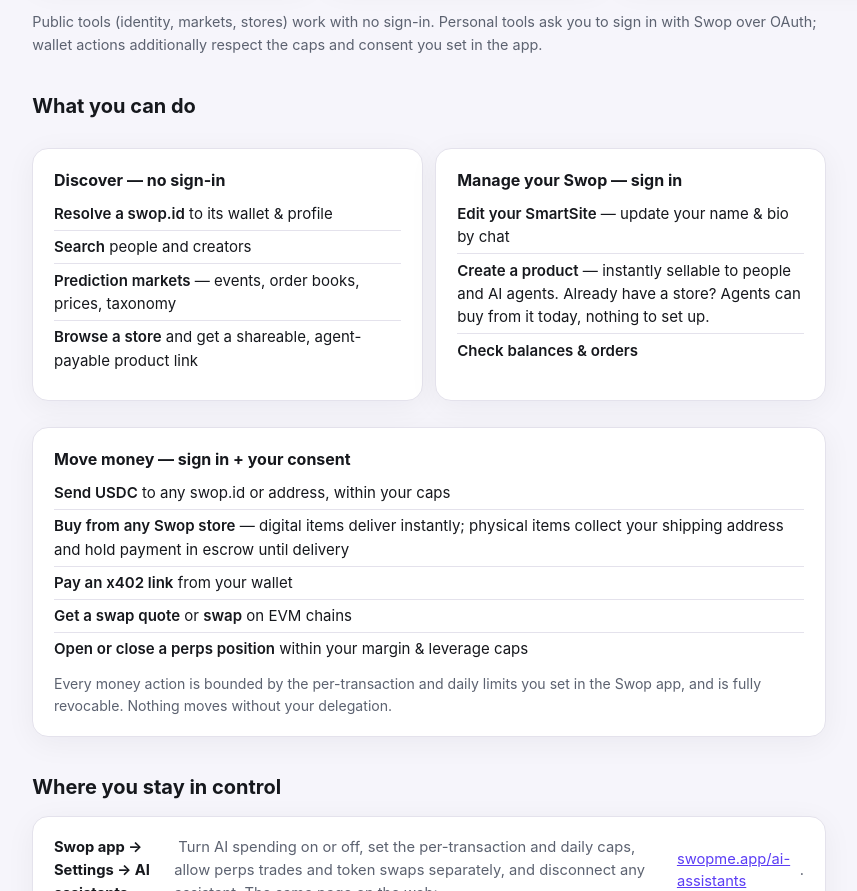
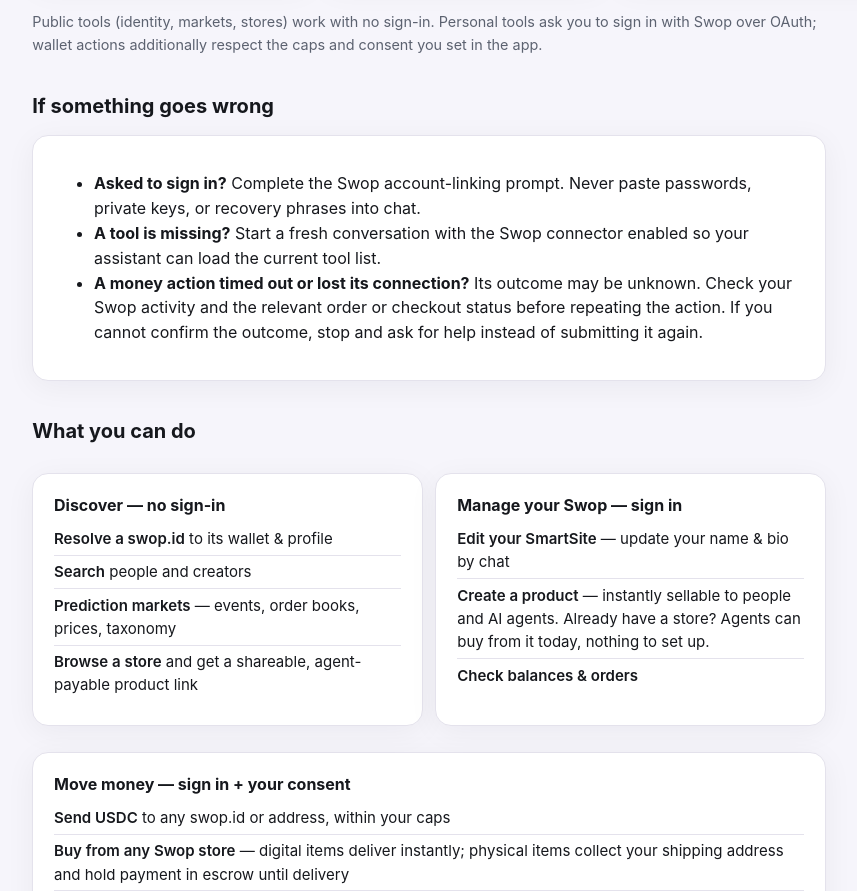
Before and after one commit to Travisswop/swop-mcp, a website: page public/index.html in a window 1280 px wide. Shown: the part 1049-1940 px from the top of the page, without its empty margins (211-1068 px from the left). Drawn offline with Linux system fonts and the light colour scheme.

Commit message:
RELAY: Add connector recovery guidance
Drafted by an El Dorado agent in an isolated worktree. Needs CRITIC review; not for merge without Travis.

```diff
--- a/public/index.html
+++ b/public/index.html
@@ -107,6 +107,15 @@
 </div>
 <p class="mut" style="font-size:.9rem">Public tools (identity, markets, stores) work with no sign-in. Personal tools ask you to sign in with Swop over OAuth; wallet actions additionally respect the caps and consent you set in the app.</p>
 
+<h2>If something goes wrong</h2>
+<div class="card">
+  <ul>
+    <li><b>Asked to sign in?</b> Complete the Swop account-linking prompt. Never paste passwords, private keys, or recovery phrases into chat.</li>
+    <li><b>A tool is missing?</b> Start a fresh conversation with the Swop connector enabled so your assistant can load the current tool list.</li>
+    <li><b>A money action timed out or lost its connection?</b> Its outcome may be unknown. Check your Swop activity and the relevant order or checkout status before repeating the action. If you cannot confirm the outcome, stop and ask for help instead of submitting it again.</li>
+  </ul>
+</div>
+
 <h2>What you can do</h2>
 <div class="grid">
   <div class="card">
```
Also changed, not shown: docs/add-swop-to-your-ai.md (+11 -0 lines).
